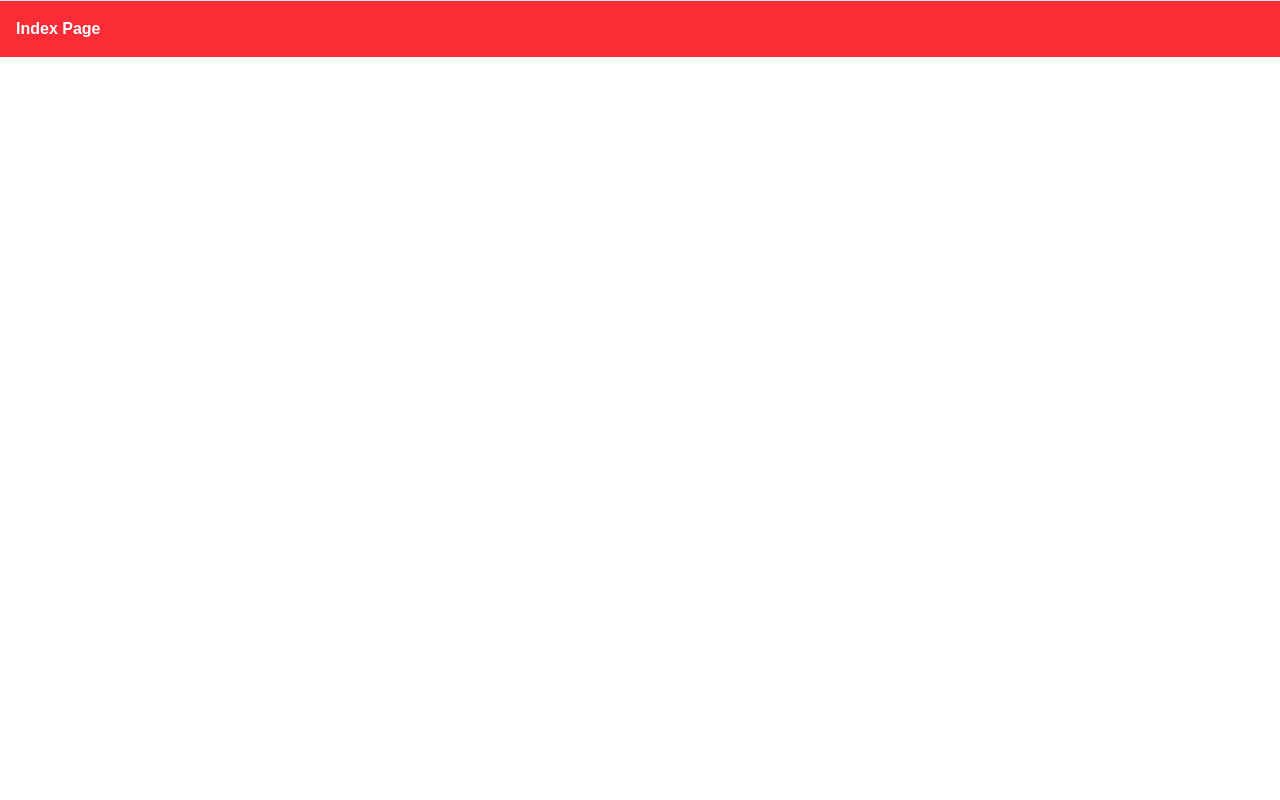
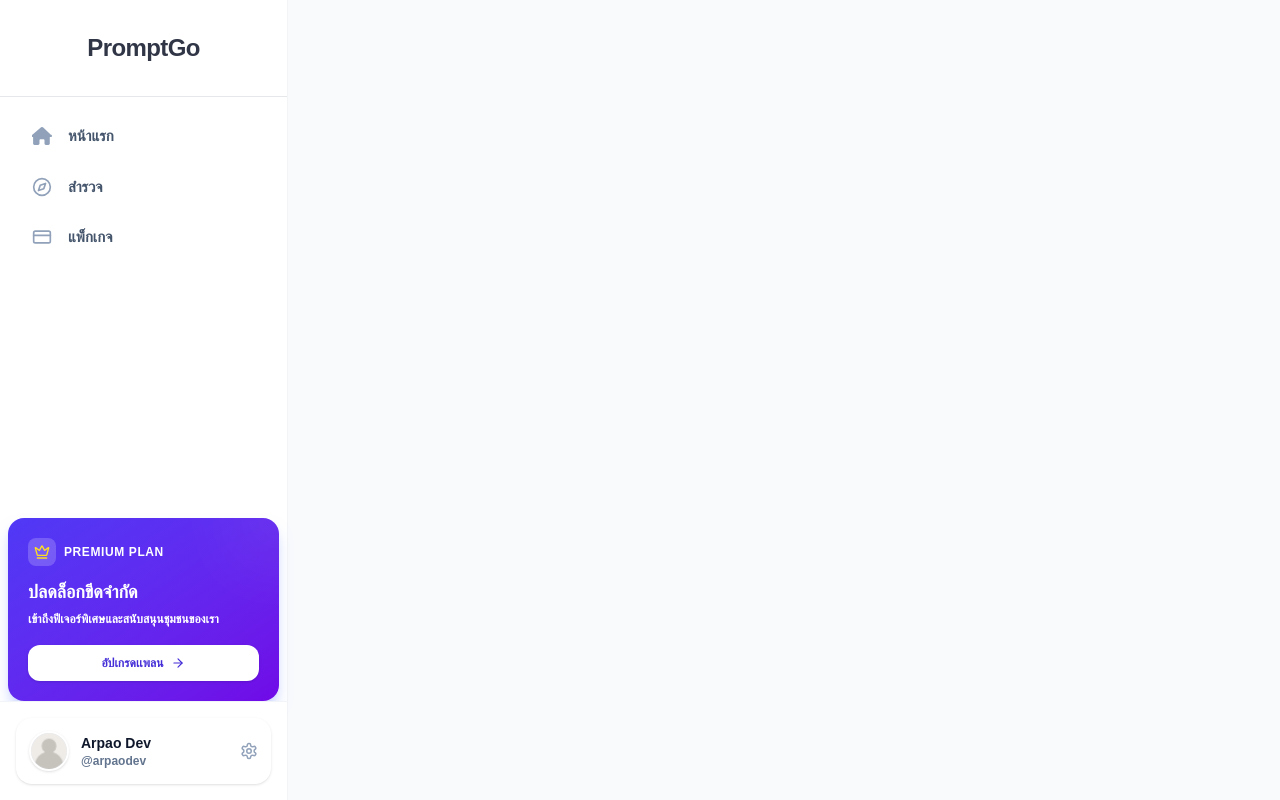
Before and after one commit to pawataven/nuxt-prompt, a Nuxt app: page / in a window 1280 px wide. Built offline with nearby package versions, Linux system fonts and the light colour scheme.

Commit message:
ADD: NavBar and Set-color

```diff
--- a/app/assets/css/main.css
+++ b/app/assets/css/main.css
@@ -2,12 +2,48 @@
 @import "tailwindcss";
 
 @theme {
+  /* Text */
   --color-text-primary: #313647;
-  --color-background-primary: #FFF;
+  --color-text-secondary: #6B7280;
+  --color-text-muted: #9CA3AF;
 
-  --color-menu-background: #FF7A30;
-  --color-menu-hover-background: #E9E3DF;
+  /* Background */
+  --color-background-primary: #FAFAF8;
+  --color-background-secondary: #FFFFFF;
+  --color-background-hover: #F3F4F6;
+
+  /* Primary (Brand / Action) */
+  --color-primary: #2563EB;
+  --color-primary-hover: #1E40AF;
+  --color-primary-soft: #DBEAFE;
+
+  /* Accent (Friendly Highlight) */
+  --color-accent: #FF7A30;
+  --color-accent-hover: #E8641C;
+  --color-accent-soft: #FFE8DA;
+
+  /* Menu / Navigation */
+  --color-menu-background: #FFFFFF;
+  --color-menu-hover-background: #F3F4F6;
+  --color-menu-active-background: #FFE8DA;
+  --color-menu-text: #313647;
+  --color-menu-text-active: #FF7A30;
+
+  /* Border / Divider */
+  --color-border-primary: #E5E7EB;
+  --color-border-secondary: #F3F4F6;
+
+  /* Status */
+  --color-success: #16A34A;
+  --color-warning: #F59E0B;
+  --color-error: #DC2626;
+
+  /* Premium */
+  --color-premium-border: #FF7A30;
+  --color-premium-background: #FFFBF5;
 }
+
+
 
 * {
   /* Nuxt @fonts จะรู้เองว่าต้องไปโหลดฟอนต์ Prompt มาให้ */
@@ -25,6 +61,6 @@
 }
 
 body {
-  background-color: var(--color-background-primary);
+background-color: var(--color-background-primary);
   color: var(--color-text-primary);
 }
--- a/app/components/HomePage.vue
+++ /dev/null
@@ -1,13 +0,0 @@
-<template>
-  <div>
-
-  </div>
-</template>
-
-<script lang="ts" setup>
-
-</script>
-
-<style>
-
-</style>
--- /dev/null
+++ b/app/components/Navbar/PremiumCard.vue
@@ -0,0 +1,33 @@
+<template>
+<div
+      class="mx-2 mt-4 p-5 rounded-2xl bg-linear-to-br from-indigo-600 to-violet-700 text-white shadow-lg shadow-indigo-200 relative overflow-hidden group hover:-translate-y-1 transition-transform duration-300">
+      <div
+        class="absolute top-0 right-0 w-20 h-20 bg-white/10 rounded-full blur-2xl -translate-y-1/2 translate-x-1/2 group-hover:bg-white/20 transition-all">
+      </div>
+      <div class="relative z-10">
+        <div class="flex items-center gap-2 mb-3">
+          <div class="p-1.5 bg-white/20 rounded-lg backdrop-blur-sm">
+            <svg xmlns="http://www.w3.org/2000/svg" width="16"
+              height="16" viewBox="0 0 24 24" fill="none" stroke="currentColor" stroke-width="2" stroke-linecap="round"
+              stroke-linejoin="round" class="lucide lucide-crown text-yellow-300" aria-hidden="true">
+              <path
+                d="M11.562 3.266a.5.5 0 0 1 .876 0L15.39 8.87a1 1 0 0 0 1.516.294L21.183 5.5a.5.5 0 0 1 .798.519l-2.834 10.246a1 1 0 0 1-.956.734H5.81a1 1 0 0 1-.957-.734L2.02 6.02a.5.5 0 0 1 .798-.519l4.276 3.664a1 1 0 0 0 1.516-.294z">
+              </path>
+              <path d="M5 21h14"></path>
+            </svg>
+          </div>
+          <span class="text-xs font-bold uppercase tracking-wider">Premium Plan</span>
+        </div>
+        <h4 class="font-extrabold text-lg mb-1">ปลดล็อกขีดจำกัด</h4>
+        <p class="text-xs font-medium  mb-4 leading-relaxed">เข้าถึงฟีเจอร์พิเศษและสนับสนุนชุมชนของเรา</p><button
+          class="cursor-pointer w-full py-2.5 bg-white text-indigo-700 hover:bg-indigo-50 rounded-xl text-xs font-bold transition-all shadow-sm flex items-center justify-center gap-2">
+          อัปเกรดเเพลน
+          <svg xmlns="http://www.w3.org/2000/svg" width="14" height="14" viewBox="0 0 24 24" fill="none"
+            stroke="currentColor" stroke-width="2" stroke-linecap="round" stroke-linejoin="round"
+            class="lucide lucide-arrow-right" aria-hidden="true">
+            <path d="M5 12h14"></path>
+            <path d="m12 5 7 7-7 7"></path>
+          </svg></button>
+      </div>
+    </div>
+</template>
--- /dev/null
+++ b/app/layouts/NavigationBar.vue
@@ -0,0 +1,88 @@
+<script lang="ts" setup>
+import PremiumCardVue from '~/components/Navbar/PremiumCard.vue';
+
+// ไม่ต้อง import อะไรเพิ่ม ใช้ SVG ล้วน เบาและเร็วที่สุดครับ
+</script>
+
+<template>
+  <aside class="flex h-screen w-72 flex-col border-r border-gray-100 bg-white font-sans">
+
+    <div class="flex flex-col items-center justify-center border-b border-gray-200 py-8">
+      <h1 class="text-2xl font-bold tracking-tight text-">PromptGo</h1>
+    </div>
+
+    <div class="flex-1 overflow-y-auto p-4 custom-scrollbar">
+      <nav>
+        <ul class="flex flex-col space-y-1">
+
+          <li>
+            <NuxtLink to="/"
+              class="flex items-center gap-4 rounded-xl px-4 py-3 text-slate-600 transition-all hover:bg-blue-50 hover:text-blue-600 group">
+              <svg xmlns="http://www.w3.org/2000/svg" viewBox="0 0 576 512" fill="currentColor"
+                class="w-5 h-5 text-slate-400 group-hover:text-blue-600 transition-colors">
+                <path
+                  d="M575.8 255.5c0 18-15 32.1-32 32.1h-32l.7 160.2c0 2.7-.2 5.4-.5 8.1V472c0 22.1-17.9 40-40 40H400c-22.1 0-40-17.9-40-40V376c0-13.3-10.7-24-24-24H240c-13.3 0-24 10.7-24 24v96c0 22.1-17.9 40-40 40H72c-22.1 0-40-17.9-40-40V287.6H11c-17 0-32-14.1-32-32.1s15-32.1 32-32.1L244.4 20.3c10.1-13.5 25.1-20.3 43.6-20.3s33.5 6.8 43.6 20.3l212.2 203.1c17 0 32 14.1 32 32.1z" />
+              </svg>
+              <span class="text-[15px] font-medium">หน้าแรก</span>
+            </NuxtLink>
+          </li>
+
+          <li>
+            <NuxtLink to="/explore"
+              class="flex items-center gap-4 rounded-xl px-4 py-3 text-slate-600 transition-all hover:bg-blue-50 hover:text-blue-600 group">
+              <svg xmlns="http://www.w3.org/2000/svg" viewBox="0 0 24 24" fill="none" stroke="currentColor"
+                stroke-width="2" stroke-linecap="round" stroke-linejoin="round"
+                class="w-5 h-5 text-slate-400 group-hover:text-blue-600 transition-colors">
+                <circle cx="12" cy="12" r="10"></circle>
+                <polygon points="16.24 7.76 14.12 14.12 7.76 16.24 9.88 9.88 16.24 7.76"></polygon>
+              </svg>
+              <span class="text-[15px] font-medium">สำรวจ</span>
+            </NuxtLink>
+          </li>
+
+          <li>
+            <NuxtLink to="/packages"
+              class="flex items-center gap-4 rounded-xl px-4 py-3 text-slate-600 transition-all hover:bg-blue-50 hover:text-blue-600 group">
+              <svg xmlns="http://www.w3.org/2000/svg" viewBox="0 0 24 24" fill="none" stroke="currentColor"
+                stroke-width="2" stroke-linecap="round" stroke-linejoin="round"
+                class="w-5 h-5 text-slate-400 group-hover:text-blue-600 transition-colors">
+                <rect x="2" y="5" width="20" height="14" rx="2"></rect>
+                <line x1="2" y1="10" x2="22" y2="10"></line>
+              </svg>
+              <span class="text-[15px] font-medium">แพ็กเกจ</span>
+            </NuxtLink>
+          </li>
+
+        </ul>
+      </nav>
+    </div>
+
+    <PremiumCardVue />
+
+    <div class="p-4 border-t border-slate-100 bg-white z-10">
+      <button
+        class="flex items-center gap-3 w-full p-3 rounded-2xl hover:bg-slate-50 transition-all border border-transparent hover:border-slate-200 shadow-sm hover:shadow-md group">
+
+        <div class="w-10 h-10 rounded-full bg-slate-200 overflow-hidden border-2 border-white shadow-sm shrink-0">
+          <NuxtImg src="/Navbar/DefaultUser.png" class="w-full h-full object-cover" alt="User Avatar" />
+        </div>
+
+        <div class="flex-1 text-left overflow-hidden">
+          <div class="font-bold text-sm text-slate-900 truncate">Arpao Dev</div>
+          <div class="text-xs text-slate-500 truncate">@arpaodev</div>
+        </div>
+
+        <svg xmlns="http://www.w3.org/2000/svg" width="18" height="18" viewBox="0 0 24 24" fill="none"
+          stroke="currentColor" stroke-width="2" stroke-linecap="round" stroke-linejoin="round"
+          class="text-slate-400 group-hover:text-slate-600 transition-colors">
+          <path
+            d="M12.22 2h-.44a2 2 0 0 0-2 2v.18a2 2 0 0 1-1 1.73l-.43.25a2 2 0 0 1-2 0l-.15-.08a2 2 0 0 0-2.73.73l-.22.38a2 2 0 0 0 .73 2.73l.15.1a2 2 0 0 1 1 1.72v.51a2 2 0 0 1-1 1.74l-.15.09a2 2 0 0 0-.73 2.73l.22.38a2 2 0 0 0 2.73.73l.15-.08a2 2 0 0 1 2 0l.43.25a2 2 0 0 1 1 1.73V20a2 2 0 0 0 2 2h.44a2 2 0 0 0 2-2v-.18a2 2 0 0 1 1-1.73l.43-.25a2 2 0 0 1 2 0l.15.08a2 2 0 0 0 2.73-.73l.22-.39a2 2 0 0 0-.73-2.73l-.15-.08a2 2 0 0 1-1-1.74v-.5a2 2 0 0 1 1-1.74l.15-.09a2 2 0 0 0 .73-2.73l-.22-.38a2 2 0 0 0-2.73-.73l-.15.08a2 2 0 0 1-2 0l-.43-.25a2 2 0 0 1-1-1.73V4a2 2 0 0 0-2-2z">
+          </path>
+          <circle cx="12" cy="12" r="3"></circle>
+        </svg>
+
+      </button>
+    </div>
+
+  </aside>
+</template>
--- a/app/layouts/default.vue
+++ b/app/layouts/default.vue
@@ -1,16 +1,15 @@
 <script setup lang="ts">
-
-
+import NavigationBarVue from './NavigationBar.vue';
 </script>
 
 <template>
-  <div>
-    <header class="sticky z-50 w-full bg-white/95 backdrop-blur border-b border-slate-200">
+  <div class="flex h-screen bg-slate-50 overflow-hidden">
 
-    </header>
+    <NavigationBarVue />
 
-    <main>
+    <main class="flex-1 overflow-y-auto relative">
       <slot />
     </main>
+
   </div>
 </template>
--- a/app/pages/index.vue
+++ b/app/pages/index.vue
@@ -1,6 +1,6 @@
 <template>
   <div>
-        <h1 class="bg-red-500 text-white p-4">Index Page</h1>
+
 
   </div>
 </template>
--- a/nuxt.config.ts
+++ b/nuxt.config.ts
@@ -10,8 +10,13 @@ export default defineNuxtConfig({
     '@nuxt/icon',
     '@nuxt/fonts',
   ],
-   css: ['~/assets/css/main.css'],
-  //ปิด Sourcemap
+
+  // รวม CSS ไว้ที่นี่ที่เดียวครับ
+  css: [
+    '~/assets/css/main.css',
+    '@fortawesome/fontawesome-svg-core/styles.css'
+  ],
+
   sourcemap: {
     server: false,
     client: false
@@ -23,4 +28,13 @@ export default defineNuxtConfig({
       assetsInlineLimit: 4096
     }
   },
-});
+
+  // แนะนำให้เพิ่มส่วนนี้เพื่อให้ Nuxt จัดการเรื่องการ Render FontAwesome ได้ดีขึ้น
+  build: {
+    transpile: [
+      '@fortawesome/fontawesome-svg-core',
+      '@fortawesome/free-regular-svg-icons',
+      '@fortawesome/vue-fontawesome'
+    ]
+  }
+})
--- a/package.json
+++ b/package.json
@@ -10,11 +10,16 @@
     "postinstall": "nuxt prepare"
   },
   "dependencies": {
+    "@fortawesome/fontawesome-svg-core": "^7.1.0",
+    "@fortawesome/free-brands-svg-icons": "^7.1.0",
+    "@fortawesome/vue-fontawesome": "^3.1.3",
+    "@nuxt/icon": "2.2.1",
     "@nuxt/image": "2.0.0",
     "@nuxt/scripts": "0.13.2",
     "@nuxt/ui": "4.4.0",
     "@tailwindcss/vite": "^4.1.18",
     "@unhead/vue": "^2.0.3",
+    "lucide-vue-next": "^0.563.0",
     "nuxt": "^4.3.0",
     "tailwindcss": "^4.1.18",
     "typescript": "^5.6.3",
```
Also changed, not shown: public/Navbar/DefaultUser.png (added), 1 other file (tests, documents, lock files or other folders).
